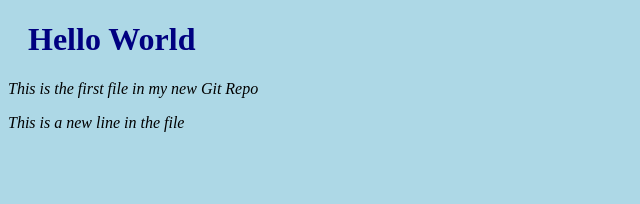
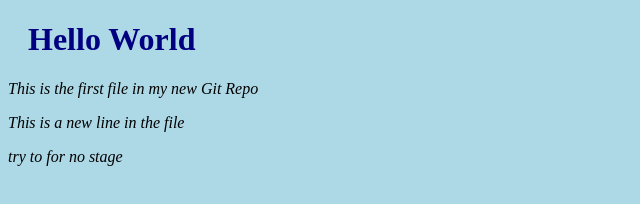
Before and after one commit to tfong431986/module1, a plain HTML site: page index.html in a window 1280 px wide. Shown: the whole page, without its empty margins (0-640 px from the left). Drawn offline with Linux system fonts and the light colour scheme.

Commit message:
updated index.html with no stage

```diff
--- a/index.html
+++ b/index.html
@@ -13,5 +13,6 @@
     </h1>
     <p>This is the first file in my new Git Repo</p>
     <p>This is a new line in the file</p>
+    <p>try to for no stage</p>
 </body>
 </html>
```
